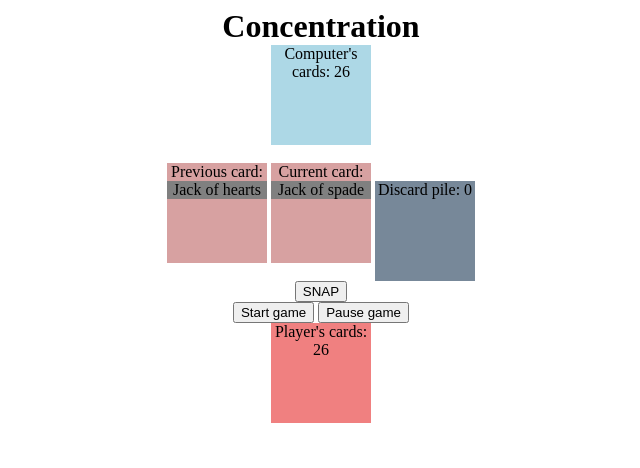
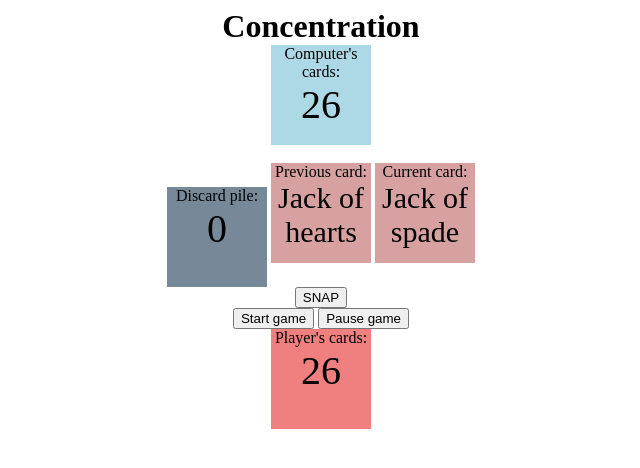
Before and after one commit to rizalmab/Concentration, a plain HTML site: page index.html in a window 1280 px wide. Shown: the whole page, without its empty margins (319-959 px from the left). Drawn offline with nearby package versions, Linux system fonts and the light colour scheme.

Commit message:
Changed font-size for decks and active cards

```diff
--- a/index.html
+++ b/index.html
@@ -39,21 +39,25 @@
     </div>
     <div id="game-screen" class="screen">
       <div class="container">
-        <div class="count card-container computer-deck">
-          Computer's cards: <span class="computer-count">26</span>
+        <div class="card-container computer-deck">
+          Computer's cards:
+          <br />
+          <span class="computer-count count">26</span>
         </div>
         <br />
         <br />
+        <div class="card-container discard-deck">
+          Discard pile:
+          <br />
+          <span class="discard-count count">0</span>
+        </div>
         <div class="previous-card-container card-container">
           <div>Previous card:</div>
-          <div class="previous-card card">Jack of hearts</div>
+          <div class="previous-card active-card">Jack of hearts</div>
         </div>
         <div class="current-card-container card-container">
           <div>Current card:</div>
-          <div class="current-card card">Jack of spade</div>
-        </div>
-        <div class="count card-container discard-deck">
-          Discard pile: <span class="discard-count">0</span>
+          <div class="current-card active-card">Jack of spade</div>
         </div>
         <div class="turn-result-message"></div>
         <div class="buttons-container">
@@ -61,8 +65,10 @@
           <button class="start-game-button button">Start game</button>
           <button class="pause-game-button button">Pause game</button>
         </div>
-        <div class="count card-container player-deck">
-          Player's cards: <span class="player-count">26</span>
+        <div class="card-container player-deck">
+          Player's cards:
+          <br />
+          <span class="player-count count">26</span>
         </div>
       </div>
     </div>
--- a/style.css
+++ b/style.css
@@ -51,6 +51,14 @@ img {
 .discard-deck {
   background-color: lightslategray;
 }
+
+.count {
+  font-size: 40px;
+}
+
+.active-card {
+  font-size: 30px;
+}
 /* can add custom CSS for each specific screen */
 /* #start-screen {
 }
```
